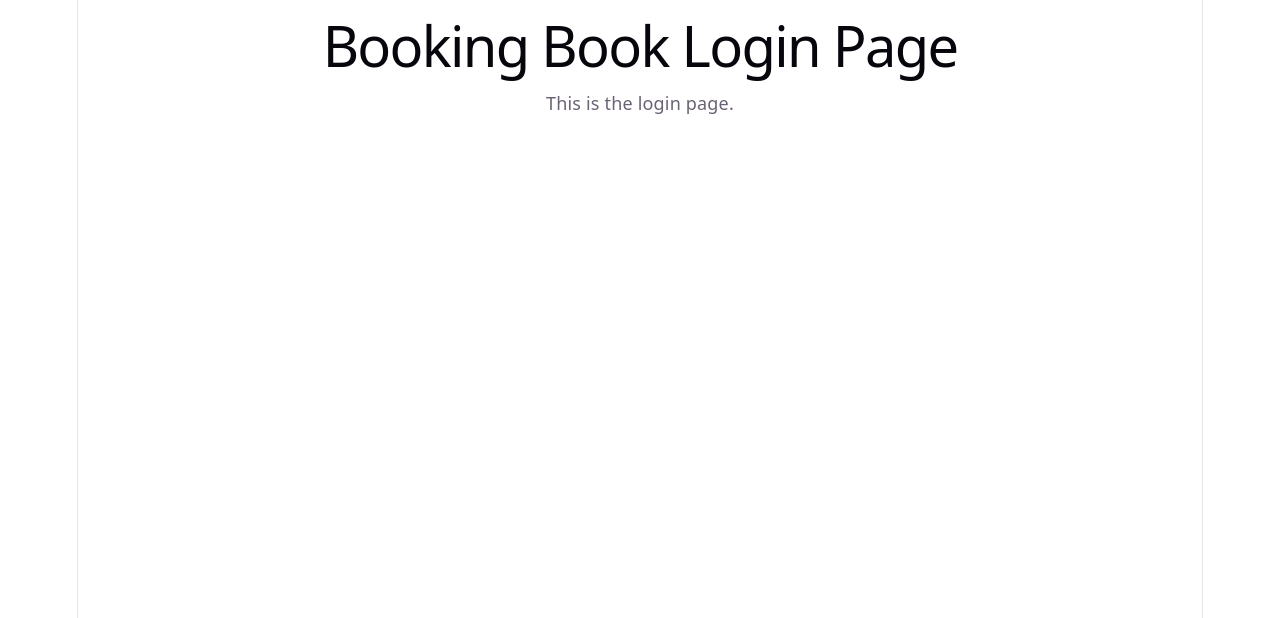
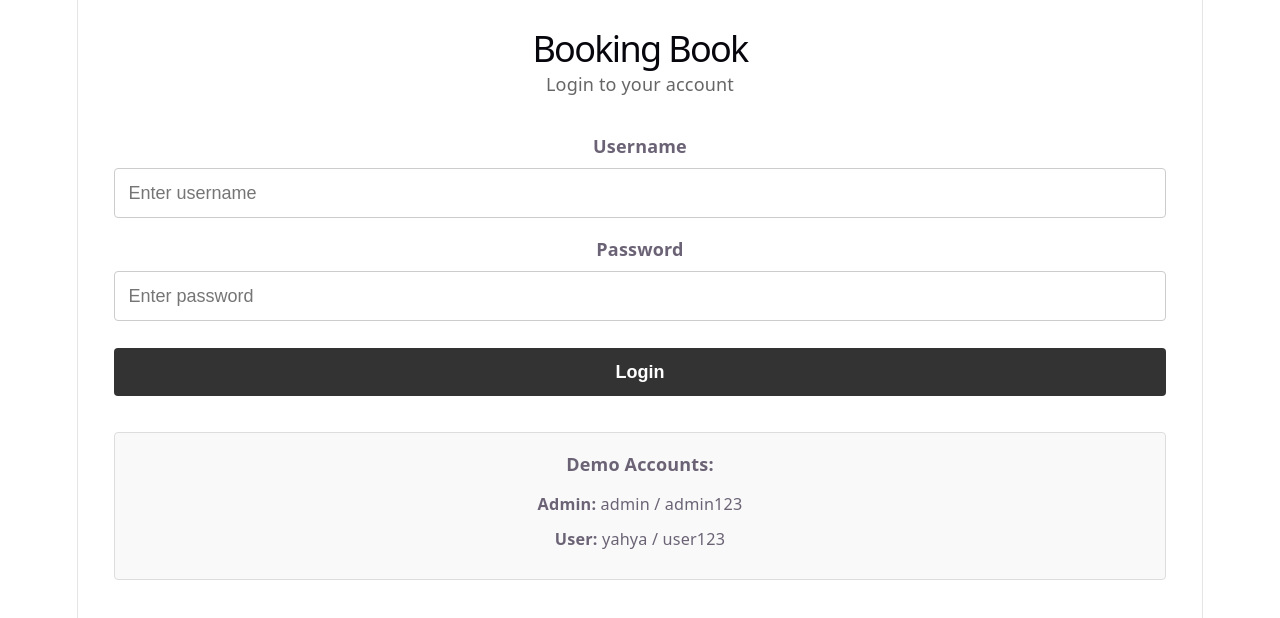
Before and after one commit to yahyayahya1996y-ship-it/BookingBookProject, a React (Vite) app: page /login in a window 1280 px wide. Shown: the top 618 px of the page. Built offline with nearby package versions, Linux system fonts and the light colour scheme.

Commit message:
Add functional login page

```diff
--- a/src/pages/auth/Login.tsx
+++ b/src/pages/auth/Login.tsx
@@ -1,8 +1,132 @@
-const Login = () => {
+import { useState } from 'react';
+import { useNavigate } from 'react-router-dom';
+import { useAuth } from '../../context/AuthContext';
+import { authService } from '../../services/authService';
+
+export const Login: React.FC = () => {
+  const [username, setUsername] = useState('');
+  const [password, setPassword] = useState('');
+  const [error, setError] = useState('');
+  const navigate = useNavigate();
+  const { login } = useAuth();
+
+  const handleSubmit = (e: React.FormEvent) => {
+    e.preventDefault();
+    setError('');
+
+    // Call login
+    const success = login(username, password);
+
+    if (!success) {
+      setError('Invalid username or password');
+      return;
+    }
+
+    // Get current user role after login
+    const currentUser = authService.getCurrentUser();
+    if (!currentUser) {
+      setError('Failed to retrieve user information');
+      return;
+    }
+
+    // Navigate based on user role
+    if (currentUser.role === 'admin') {
+      navigate('/admin/dashboard');
+    } else {
+      navigate('/user/dashboard');
+    }
+  };
+
   return (
-    <div>
-      <h1>Booking Book Login Page</h1>
-      <p>This is the login page.</p>
+    <div style={{ padding: '2rem' }}>
+      <div style={{ marginBottom: '2rem', textAlign: 'center' }}>
+        <h1 style={{ margin: '0 0 0.5rem 0', fontSize: '2rem' }}>Booking Book</h1>
+        <p style={{ margin: 0, color: '#666', fontSize: '1rem' }}>Login to your account</p>
+      </div>
+
+      <form onSubmit={handleSubmit} style={{ marginBottom: '2rem' }}>
+        <div style={{ marginBottom: '1rem' }}>
+          <label style={{ display: 'block', marginBottom: '0.5rem', fontWeight: 'bold' }}>
+            Username
+          </label>
+          <input
+            type="text"
+            value={username}
+            onChange={(e) => setUsername(e.target.value)}
+            placeholder="Enter username"
+            style={{
+              width: '100%',
+              padding: '0.75rem',
+              borderRadius: '4px',
+              border: '1px solid #ccc',
+              fontSize: '1rem',
+              boxSizing: 'border-box',
+            }}
+          />
+        </div>
+
+        <div style={{ marginBottom: '1.5rem' }}>
+          <label style={{ display: 'block', marginBottom: '0.5rem', fontWeight: 'bold' }}>
+            Password
+          </label>
+          <input
+            type="password"
+            value={password}
+            onChange={(e) => setPassword(e.target.value)}
+            placeholder="Enter password"
+            style={{
+              width: '100%',
+              padding: '0.75rem',
+              borderRadius: '4px',
+              border: '1px solid #ccc',
+              fontSize: '1rem',
+              boxSizing: 'border-box',
+            }}
+          />
+        </div>
+
+        {error && (
+          <div
+            style={{
+              padding: '0.75rem',
+              marginBottom: '1rem',
+              backgroundColor: '#f8d7da',
+              color: '#721c24',
+              borderRadius: '4px',
+              border: '1px solid #f5c6cb',
+            }}
+          >
+            {error}
+          </div>
+        )}
+
+        <button
+          type="submit"
+          style={{
+            width: '100%',
+            padding: '0.75rem',
+            backgroundColor: '#333',
+            color: 'white',
+            border: 'none',
+            borderRadius: '4px',
+            fontSize: '1rem',
+            fontWeight: 'bold',
+            cursor: 'pointer',
+          }}
+        >
+          Login
+        </button>
+      </form>
+
+      <div style={{ backgroundColor: '#f9f9f9', padding: '1rem', borderRadius: '4px', border: '1px solid #ddd' }}>
+        <p style={{ margin: '0 0 0.75rem 0', fontWeight: 'bold' }}>Demo Accounts:</p>
+        <p style={{ margin: '0.5rem 0', fontSize: '0.9rem' }}>
+          <strong>Admin:</strong> admin / admin123
+        </p>
+        <p style={{ margin: '0.5rem 0', fontSize: '0.9rem' }}>
+          <strong>User:</strong> yahya / user123
+        </p>
+      </div>
     </div>
   );
 };
```
